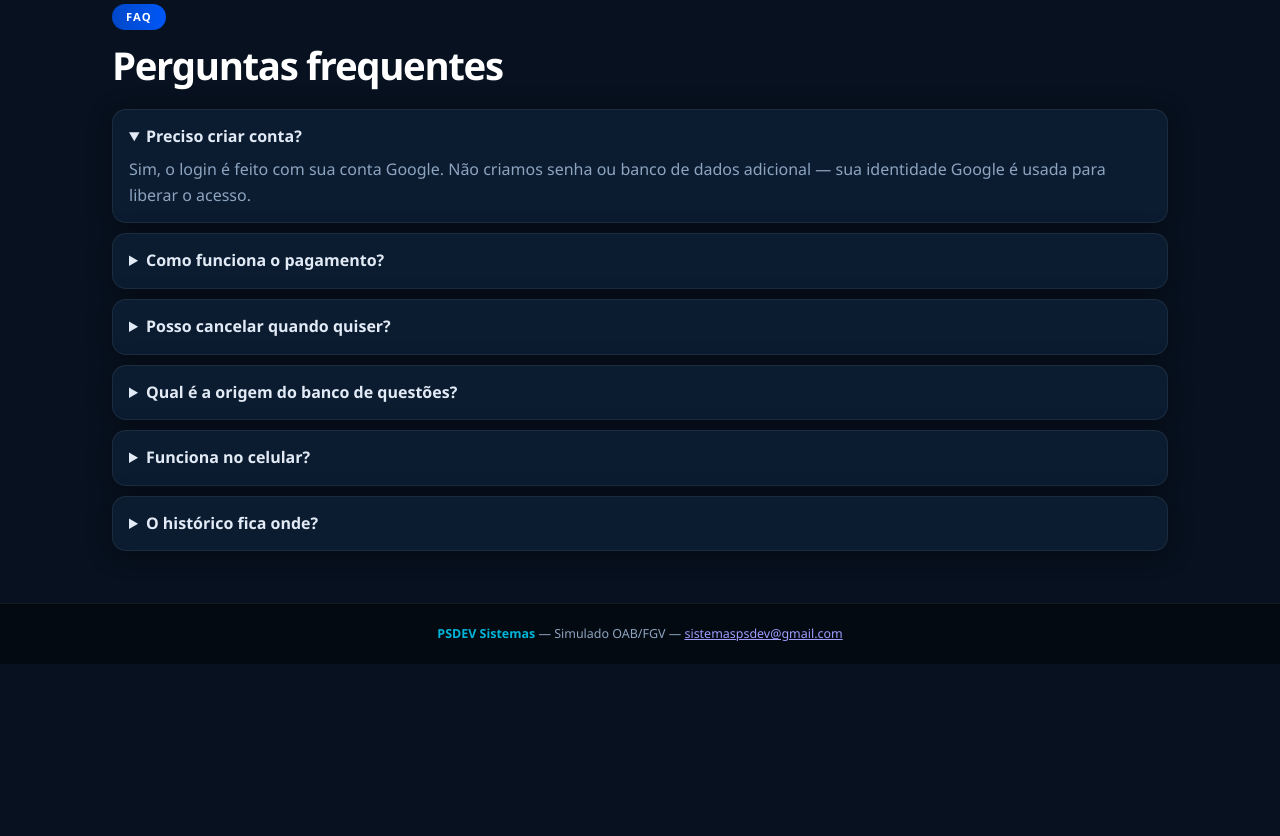
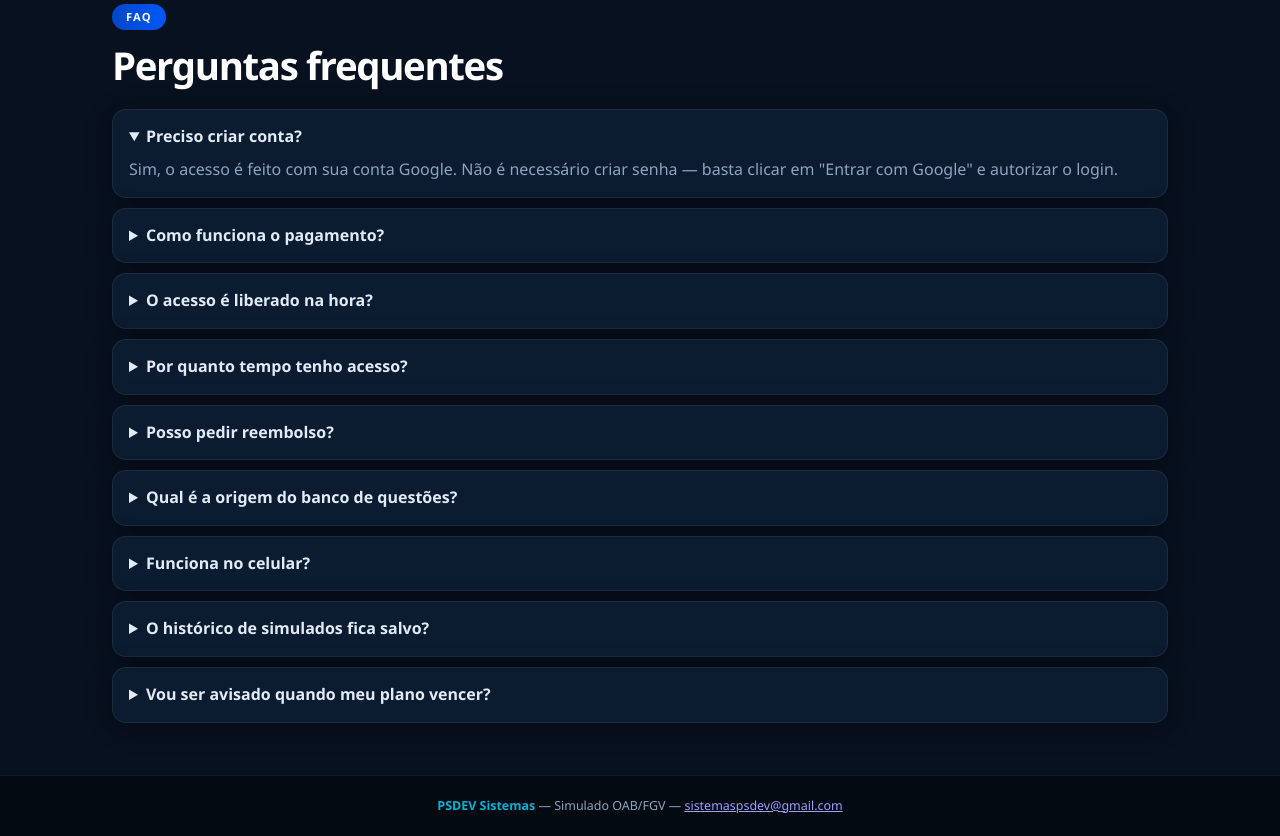
Before and after one commit to pasimplicio/oab-simulado, a website: page index.html in a window 1280 px wide. Shown: the part 2572-3408 px from the top of the page. Before the commit the page ends 3236 px from the top, so only its background shows below. Drawn offline with nearby package versions, Linux system fonts and the light colour scheme.

Commit message:
Atualiza FAQ: PIX, liberacao automatica, reembolso, banco de questoes, aviso de vencimento
Co-Authored-By: Claude Sonnet 4.6 <noreply@anthropic.com>

```diff
--- a/index.html
+++ b/index.html
@@ -208,12 +208,15 @@
           <h2>Perguntas frequentes</h2>
         </div>
         <div class="faq-list">
-          <details open><summary>Preciso criar conta?</summary><p>Sim, o login é feito com sua conta Google. Não criamos senha ou banco de dados adicional — sua identidade Google é usada para liberar o acesso.</p></details>
-          <details><summary>Como funciona o pagamento?</summary><p>Processado via Stripe, que aceita cartão de crédito e PIX. Nenhum dado de cartão passa pelo nosso servidor.</p></details>
-          <details><summary>Posso cancelar quando quiser?</summary><p>Sim. Acesse o portal de assinatura e cancele. O acesso continua até o fim do período pago.</p></details>
-          <details><summary>Qual é a origem do banco de questões?</summary><p>O produto usa um banco de questões para treino OAB/FGV e comunica isso de forma neutra, sem promessa de exclusividade autoral.</p></details>
-          <details><summary>Funciona no celular?</summary><p>Sim. A interface é responsiva e pode ser instalada como app (PWA) na tela inicial do celular.</p></details>
-          <details><summary>O histórico fica onde?</summary><p>No localStorage do próprio navegador. Pode ser limpo pelo usuário a qualquer momento.</p></details>
+          <details open><summary>Preciso criar conta?</summary><p>Sim, o acesso é feito com sua conta Google. Não é necessário criar senha — basta clicar em "Entrar com Google" e autorizar o login.</p></details>
+          <details><summary>Como funciona o pagamento?</summary><p>O pagamento é feito via PIX, processado pelo Mercado Pago em ambiente seguro. Após a confirmação do PIX, o acesso é liberado automaticamente em segundos.</p></details>
+          <details><summary>O acesso é liberado na hora?</summary><p>Sim. Assim que o pagamento PIX é aprovado, o sistema detecta automaticamente e libera seu acesso — sem necessidade de nenhuma ação manual.</p></details>
+          <details><summary>Por quanto tempo tenho acesso?</summary><p>Depende do plano escolhido: 30 dias (Mensal), 90 dias (Trimestral) ou 180 dias (Semestral). O prazo começa a contar a partir do momento do pagamento.</p></details>
+          <details><summary>Posso pedir reembolso?</summary><p>Sim, em até 7 dias corridos após a contratação, conforme o Código de Defesa do Consumidor (art. 49). Entre em contato pelo e-mail <a href="mailto:sistemaspsdev@gmail.com">sistemaspsdev@gmail.com</a>.</p></details>
+          <details><summary>Qual é a origem do banco de questões?</summary><p>O banco conta com mais de 2.000 questões extraídas de provas oficiais da OAB aplicadas pela FGV (OAB XXI ao XLVI), além de questões autorais para treino complementar.</p></details>
+          <details><summary>Funciona no celular?</summary><p>Sim. A interface é totalmente responsiva e pode ser instalada como app (PWA) na tela inicial do celular, sem precisar de loja de aplicativos.</p></details>
+          <details><summary>O histórico de simulados fica salvo?</summary><p>Sim. O histórico dos seus simulados fica salvo localmente no navegador e pode ser consultado ou limpo a qualquer momento pela tela inicial do simulado.</p></details>
+          <details><summary>Vou ser avisado quando meu plano vencer?</summary><p>Sim. A plataforma exibe um aviso automático quando seu plano está a 7 dias ou menos do vencimento, tanto na página inicial quanto dentro do simulado.</p></details>
         </div>
       </div>
     </section>
```
